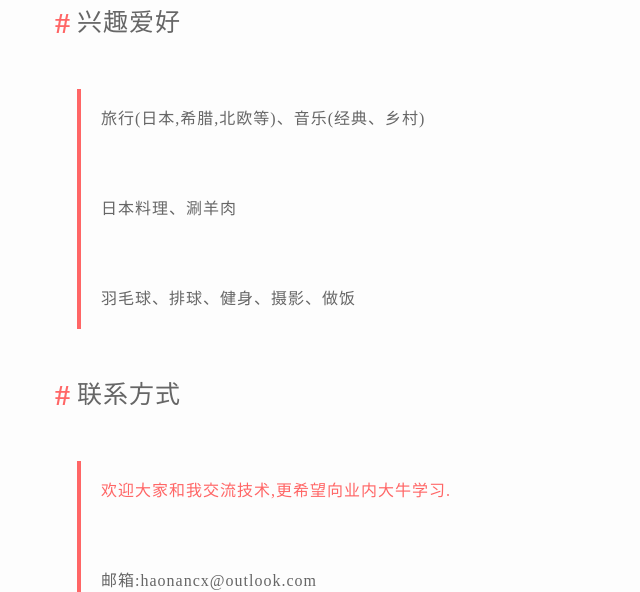
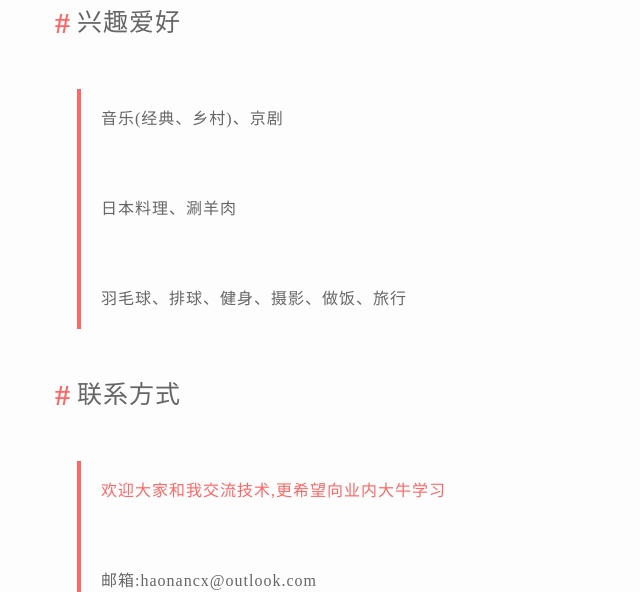
Before and after one commit to xtd420/Haonancx.github.io, a Jekyll site: the page built from about.html, in a window 1280 px wide. Shown: the part 1420-2012 px from the top of the page, without its empty margins (263-903 px from the left). Built offline with Jekyll 4.4.1, drawn with Linux system fonts in a browser that asks for light colours; Markdown is read by kramdown in place of the engine named in the settings.

Commit message:
changes about me

```diff
--- a/about.html
+++ b/about.html
@@ -97,15 +97,15 @@ layout: default
 <h2>兴趣爱好</h2>
 <blockquote>
 
-<p>旅行(日本,希腊,北欧等)、音乐(经典、乡村)</p>
+<p>音乐(经典、乡村)、京剧</p>
 <p>日本料理、涮羊肉</p>
-<p>羽毛球、排球、健身、摄影、做饭</p>
+<p>羽毛球、排球、健身、摄影、做饭、旅行</p>
 </blockquote>
 </div>
 <div class="aboutContact">
 <h2>联系方式</h2>
 <blockquote>
-<p class="motto">欢迎大家和我交流技术,更希望向业内大牛学习.</p>
+<p class="motto">欢迎大家和我交流技术,更希望向业内大牛学习</p>
 <p>邮箱:haonancx@outlook.com</p>
 <p>QQ:774723686</p>
 </blockquote>
```
